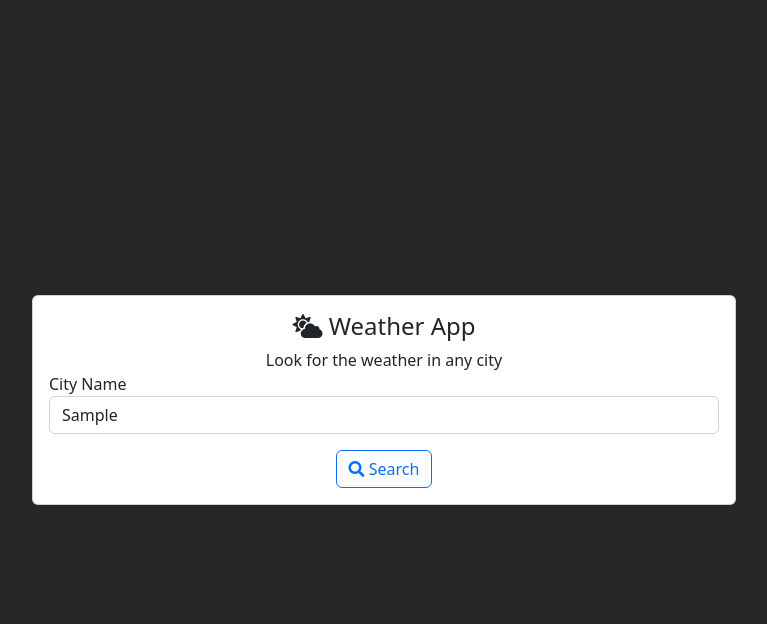
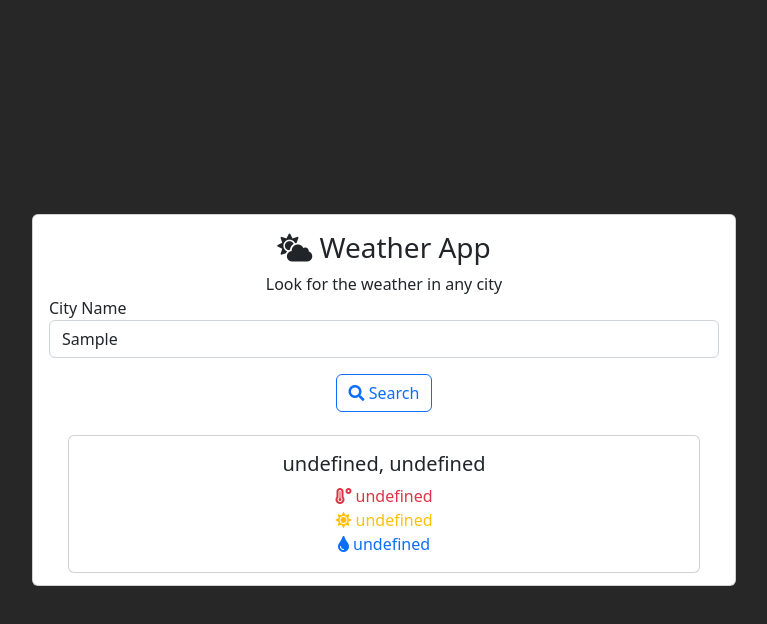
Before and after one commit to Cheps01/Weather-App, a plain HTML site: page index.html in a window 1280 px wide. Both pictures are taken after typing "Sample" into the empty fields and a click on the button "Search". Shown: the whole page, without its empty margins (256-1023 px from the left). Drawn offline with nearby package versions, Linux system fonts and the light colour scheme; no server answers.

Commit message:
added function to display search results

```diff
--- a/index.html
+++ b/index.html
@@ -8,12 +8,12 @@
     </head>
     <body>
         <div class="container">
-            <div class="card">
+            <div class="card search-card">
                 <div class="card-body">
                     <div class="text-center">
-                        <h4 class="card-title" id="card-title">
+                        <h3 class="card-title" id="card-title">
                             <i class="fas fa-cloud-sun"></i> Weather App
-                        </h4>
+                        </h3>
                         <p class="card-text">Look for the weather in any city</p>
                     </div>
                     <form id="weather-form">
@@ -28,9 +28,9 @@
                         </div>
                     </form>
                 </div>
-            </div>
-            <div id="search-result">
+                <div id="search-result">
 
+                </div>
             </div>
         </div>
         <script src="main.js"></script>
--- a/main.js
+++ b/main.js
@@ -1,6 +1,6 @@
-const btn = document.querySelector("#search-button");
+const button = document.querySelector("#search-button");
 const input = document.querySelector("#city-input");
-const rsltDiv = document.querySelector("#search-result");
+const resultDiv = document.querySelector("#search-result");
 
 async function getWeatherData(city) {
     const apiKey = "16bca1041c60b9213f71fbf7a54da25c";
@@ -15,19 +15,51 @@ async function getWeatherData(city) {
         data.hum = obj.main.humidity;
         console.log(data);
     } catch {
-        alert(`${city} not found`);
+        data.city = city;
         return null;
     }
     return data;
 }
 
-btn.addEventListener("click", () => {
+function insertNewWeatherCard(data) {
+    resultDiv.innerHTML += `<div class="card weather-card">
+                                <div class="card-body">
+                                    <div class="text-center">
+                                        <h5 class="card-title">${data.city}, ${data.country}</h5>
+                                        <div class="card-text text-danger">
+                                            <i class="fas fa-temperature-high"></i> ${data.temp}
+                                        </div>
+                                        <div class="card-text text-warning">
+                                            <i class="fas fa-sun"></i> ${data.desc}
+                                        </div>
+                                        <div class="card-text text-primary">
+                                            <i class="fas fa-tint"></i> ${data.hum}
+                                        </div>
+                                    </div>
+                                </div>
+                            </div>`
+}
+
+function insertNotFound(city) {
+    resultDiv.innerHTML += `<div class="alert alert-warning">
+                                <i class="fas fa-city"></i> ${city} not found
+                            </div>`
+}
+
+button.addEventListener("click", () => {
     const strIn = input.value || null;
     if (strIn != null) {
         const cities = strIn.trim().split(",");
         const weatherData = cities.map(city => {
             return getWeatherData(city);
         })
-
+        weatherData.forEach(cityData => {
+            if (cityData != null) {
+                console.log(cityData);
+                insertNewWeatherCard(cityData);
+            } else {
+                insertNotFound(cityData.city);
+            }
+        })
     }
 })
--- a/styles.css
+++ b/styles.css
@@ -13,8 +13,14 @@ body {
 }
 .container {
     display: flex;
+    flex-direction: column;
     justify-content: center;
+    align-items: center;
 }
-.card {
+.search-card {
     width: 55vw;
 }
+.weather-card, .alert {
+    width: 90%;
+    margin: 7px auto 12px;
+}
```
